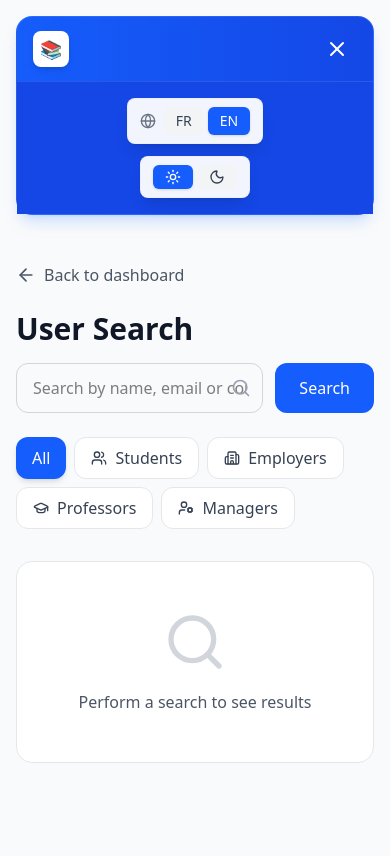
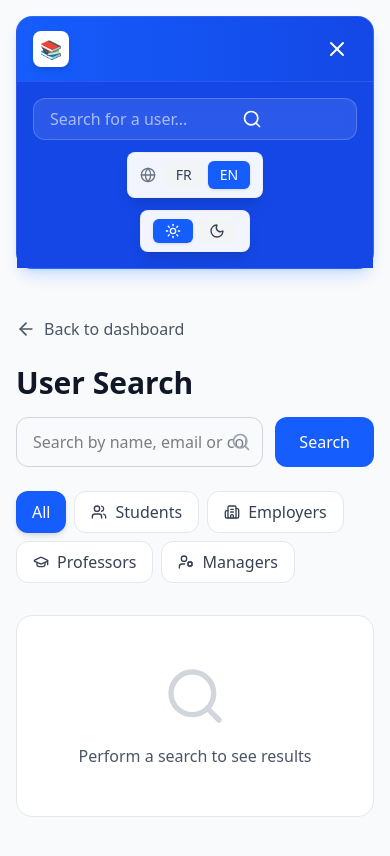
Before and after one commit to NathJo212/Overd-OSE, a React (Vite) app in the folder frontend/: page /search in a window 390 px wide. Both pictures are taken after a click on the button 337 px from the left and 49 px from the top of the page. Shown: the top 856 px of the page. Built offline with nearby package versions, Linux system fonts and the light colour scheme.

Commit message:
Fix bug UI navbar

```diff
--- a/frontend/src/components/NavBar.tsx
+++ b/frontend/src/components/NavBar.tsx
@@ -1,5 +1,5 @@
 import { useNavigate, NavLink } from "react-router-dom";
-import { LogOut, Menu, X, User, Briefcase, UserCog, Calendar } from "lucide-react";
+import { LogOut, Menu, X, User, UserCog, Calendar } from "lucide-react";
 import { useState, useEffect } from "react";
 import utilisateurService from "../services/UtilisateurService";
 import LanguageSelector from './LanguageSelector';
@@ -162,6 +162,7 @@ const NavBar = () => {
                 {mobileMenuOpen && (
                     <div className="md:hidden bg-blue-700 dark:bg-slate-800 border-t border-white/10 dark:border-slate-700">
                         <div className="px-4 py-4 space-y-3">
+
                             {/* Year Selector - Mobile (for GESTIONNAIRE and EMPLOYEUR) */}
                             {showYearSelector && (
                                 <div className="flex items-center gap-2 px-4 py-3 bg-white/10 dark:bg-slate-700/40 backdrop-blur-sm rounded-lg border border-white/20 dark:border-slate-600 mb-2">
@@ -188,32 +189,11 @@ const NavBar = () => {
                                 </div>
                             )}
 
-                            {/* Liens pour GESTIONNAIRE (Mobile) */}
-                            {isConnected && role === 'GESTIONNAIRE' && (
-                                <div className="flex flex-col space-y-2">
-                                    <NavLink
-                                        to="/gestionnaire/tableau-de-bord"
-                                        className={({ isActive }) =>
-                                            `flex items-center gap-2 px-4 py-3 rounded-lg transition-all duration-200
-                                            ${isActive ? 'bg-white/10 text-white' : 'text-white/70 hover:bg-white/10'}`
-                                        }
-                                    >
-                                        <Briefcase className="w-5 h-5" />
-                                        <span className="font-medium">{t('navbar:dashboard')}</span>
-                                    </NavLink>
 
-                                    <NavLink
-                                        to="/gestionnaire/utilisateurs"
-                                        className={({ isActive }) =>
-                                            `flex items-center gap-2 px-4 py-3 rounded-lg transition-all duration-200
-                                            ${isActive ? 'bg-white/10 text-white' : 'text-white/70 hover:bg-white/10'}`
-                                        }
-                                    >
-                                        <UserCog className="w-5 h-5" />
-                                        <span className="font-medium">{t('navbar:users')}</span>
-                                    </NavLink>
-                                </div>
-                            )}
+                            {/* SearchBar - Mobile */}
+                            <div className="mb-3">
+                                <SearchBar />
+                            </div>
 
                             <div className="flex flex-col items-center gap-2">
                                 <LanguageSelector />
@@ -227,6 +207,13 @@ const NavBar = () => {
                             {isConnected && role === 'ETUDIANT' && (
                                 <div className="px-4">
                                     <NotificationEtudiant />
+                                </div>
+                            )}
+
+                            {/* Notification bell for mobile employers */}
+                            {isConnected && role === 'EMPLOYEUR' && (
+                                <div className="px-4">
+                                    <NotificationEmployeur />
                                 </div>
                             )}
 
```
